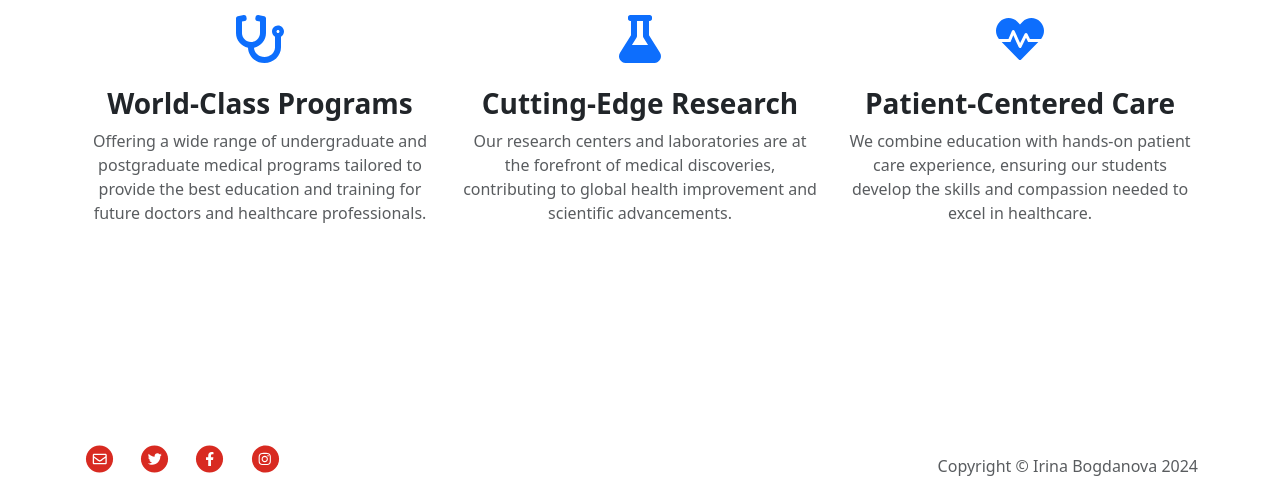
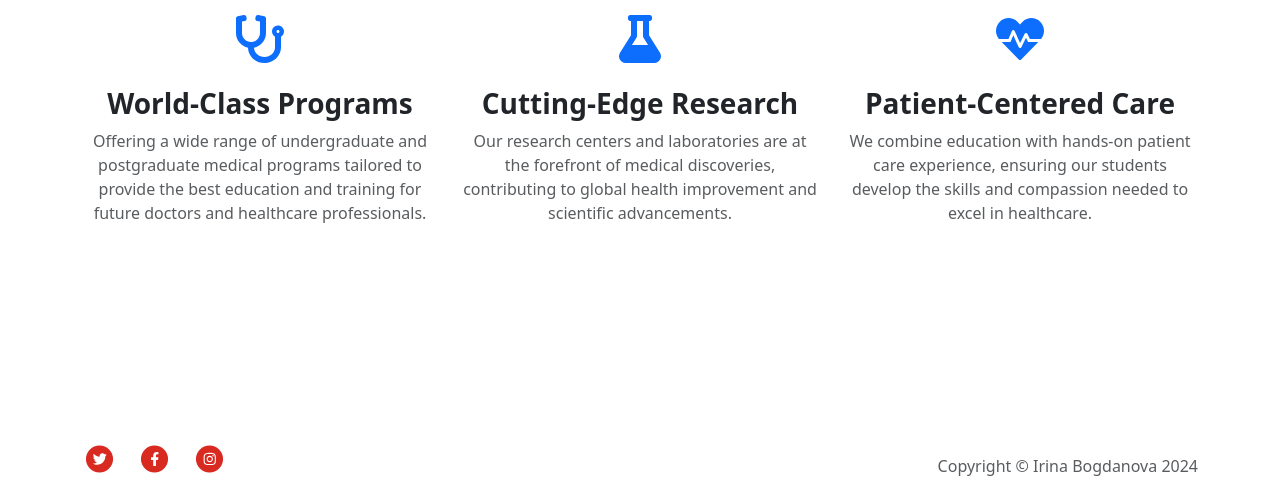
Before and after one commit to BogdanovaIV/UniFlow, a Django app: page / in a window 1280 px wide. Shown: the part 305-800 px from the top of the page. Run offline with Django 4.2, Linux system fonts and the light colour scheme.

Commit message:
Add hover effects for links and delete the email link in the footer

```diff
--- a/static/css/style.css
+++ b/static/css/style.css
@@ -1,5 +1,27 @@
 /* General styles */
 /* Colors */
+
+:root {
+    --red-color: #D82A21;
+    --dark-color: rgba(0,0,0,0.65);
+    --light-bg: #f8f9fa;
+}
+
 .red-color {
-    color: #D82A21;
+    color: var(--red-color);
 }
+
+
+
+/* Customization of Bootstrap */
+
+.navbar .nav-link:hover {
+    background-color: var(--light-bg);
+    color: var(--red-color);
+}
+
+.navbar .navbar-brand .red-color:hover,
+.footer-link:hover {
+    background-color: var(--light-bg);
+    color: var(--dark-color);
+}
--- a/templates/base.html
+++ b/templates/base.html
@@ -28,7 +28,7 @@
     <!-- Navigation-->
     <nav class="navbar navbar-expand-lg navbar-light bg-white">
         <div class="container">
-            <a class="navbar-brand" href="{% url 'home' %}">
+            <a class="navbar-brand px-2" href="{% url 'home' %}">
                 <img src="{% static 'images/logo-uni.png' %}" alt="Logo" width="30" height="30"
                     class="d-inline-block align-text-top">
                 <span class="fw-bolder red-color">Medical University</span>
@@ -62,32 +62,24 @@
                 <div class="col-auto">
                     <ul class="list-inline text-center mb-2">
                         <li class="list-inline-item me-3">
-                            <a href="#">
-                                <span class="fa-stack fa-sm red-color">
-                                    <i class="fas fa-circle fa-stack-2x"></i>
-                                    <i class="far fa-envelope fa-stack-1x fa-inverse"></i>
-                                </span>
-                            </a>
-                        </li>
-                        <li class="list-inline-item me-3">
-                            <a href="https://twitter.com">
-                                <span class="fa-stack fa-sm red-color">
+                            <a class = "red-color footer-link" href="https://twitter.com" target="_blank">
+                                <span class="fa-stack fa-sm">
                                     <i class="fas fa-circle fa-stack-2x"></i>
                                     <i class="fab fa-twitter fa-stack-1x fa-inverse"></i>
                                 </span>
                             </a>
                         </li>
                         <li class="list-inline-item me-3">
-                            <a href="https://www.facebook.com">
-                                <span class="fa-stack fa-sm red-color">
+                            <a class = "red-color footer-link" href="https://www.facebook.com" target="_blank">
+                                <span class="fa-stack fa-sm">
                                     <i class="fas fa-circle fa-stack-2x"></i>
                                     <i class="fab fa-facebook-f fa-stack-1x fa-inverse"></i>
                                 </span>
                             </a>
                         </li>
                         <li class="list-inline-item me-3">
-                            <a href="https://instagram.com">
-                                <span class="fa-stack fa-sm red-color">
+                            <a class = "red-color footer-link" href="https://instagram.com" target="_blank">
+                                <span class="fa-stack fa-sm">
                                     <i class="fas fa-circle fa-stack-2x"></i>
                                     <i class="fab fa-instagram fa-stack-1x fa-inverse"></i>
                                 </span>
```
Also changed, not shown: 1 other file.
